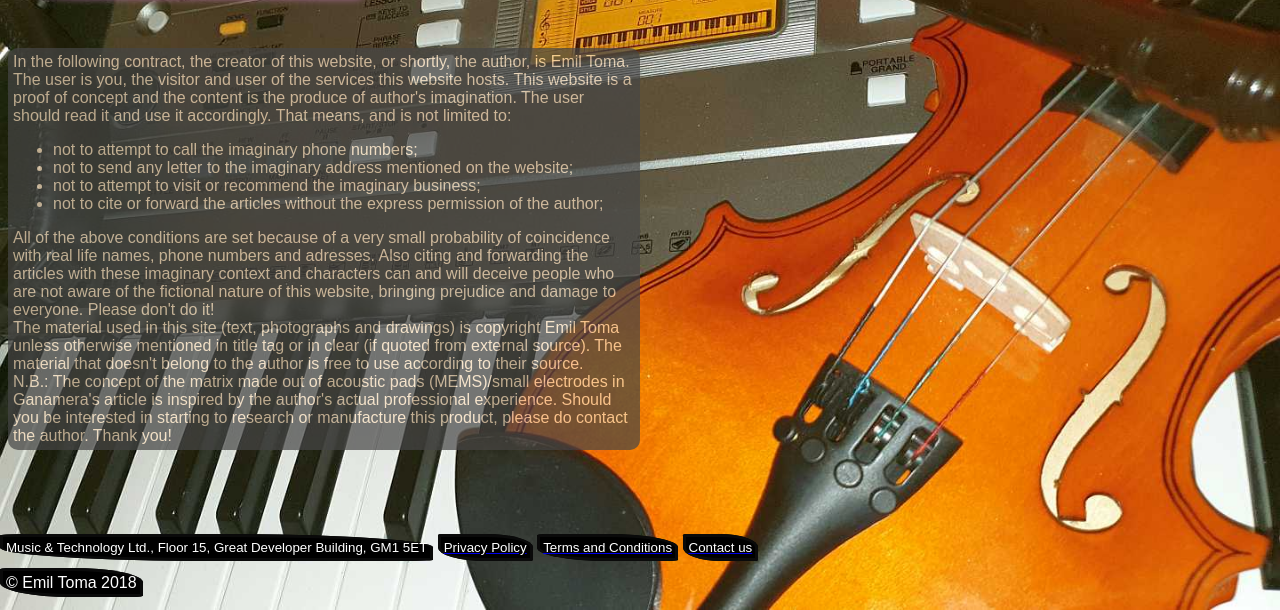
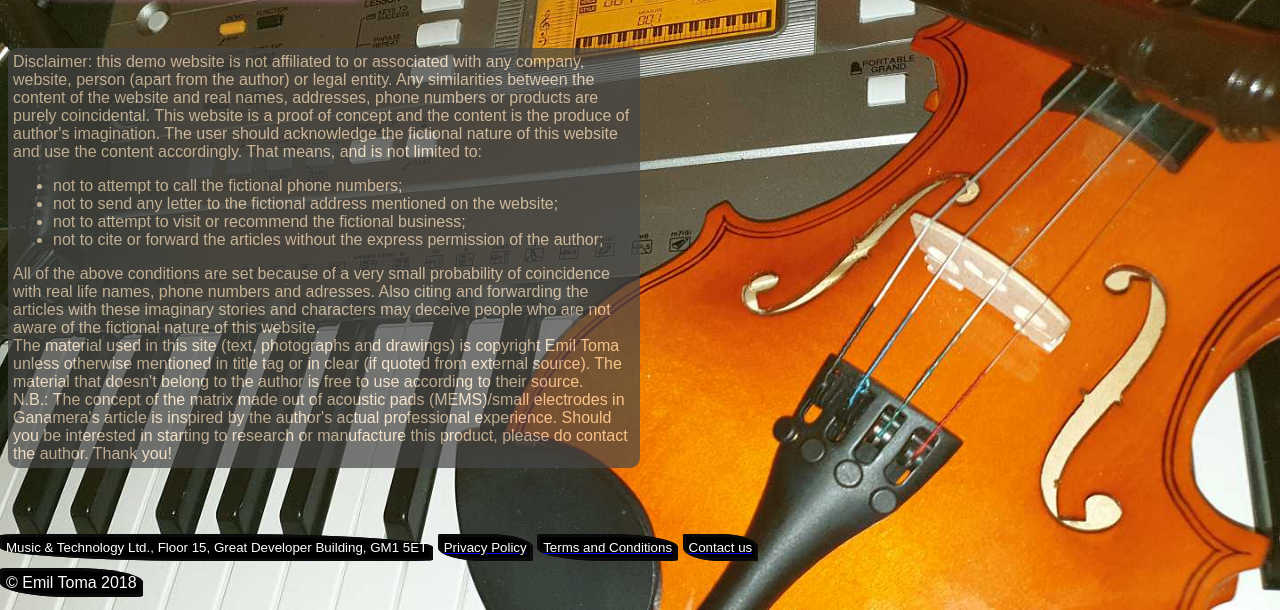
Before and after one commit to Emil-Valentin-Toma/TheMusic, a plain HTML site: page content/terms_conditions.html in a window 1280 px wide. Shown: the part 190-800 px from the top of the page. Drawn offline with Linux system fonts and the light colour scheme.

Commit message:
text modification "terms_conditions"

```diff
--- a/content/terms_conditions.html
+++ b/content/terms_conditions.html
@@ -18,21 +18,18 @@
 <br><br>
 <article>
 <div class="anyBox" style="width:50%">
+        Disclaimer: this demo website is not affiliated to or associated with any company, website, person (apart from the author) or legal entity. Any similarities between the content of the website and real names, addresses, phone numbers or products are purely coincidental.
 
-        In the following contract, the creator of this website, or shortly, the author, is Emil Toma.
-
-        The user is you, the visitor and user of the services this website hosts.
-
-        This website is a proof of concept and the content is the produce of author's imagination. The user should read it and use it accordingly. That means, and is not limited to:
+        This website is a proof of concept and the content is the produce of author's imagination. The user should acknowledge the fictional nature of this website and use the content accordingly. That means, and is not limited to:
         <ul>
 
-            <li>not to attempt to call the imaginary phone numbers;</li>
-            <li>not to send any letter to the imaginary address mentioned on the website;</li>
-            <li>not to attempt to visit or recommend the imaginary business;</li>
+            <li>not to attempt to call the fictional phone numbers;</li>
+            <li>not to send any letter to the fictional address mentioned on the website;</li>
+            <li>not to attempt to visit or recommend the fictional business;</li>
             <li>not to cite or forward the articles without the express permission of the author;</li>
         </ul>
 
-        All of the above conditions are set because of a very small probability of coincidence with real life names, phone numbers and adresses. Also citing and forwarding the articles with these imaginary context and characters can and will deceive people who are not aware of the fictional nature of this website, bringing prejudice and damage to everyone. Please don't do it!<br>
+        All of the above conditions are set because of a very small probability of coincidence with real life names, phone numbers and adresses. Also citing and forwarding the articles with these imaginary stories and characters may deceive people who are not aware of the fictional nature of this website.<br>
         The material used in this site (text, photographs and drawings) is copyright Emil Toma unless otherwise mentioned in title tag or in clear (if quoted from external source). The material that doesn't belong to the author is free to use according to their source.<br>
 
         N.B.: The concept of the matrix made out of acoustic pads (MEMS)/small electrodes in Ganamera's article is inspired by the author's actual professional experience. Should you be interested in starting to research or manufacture this product, please do contact the author. Thank you!
```
